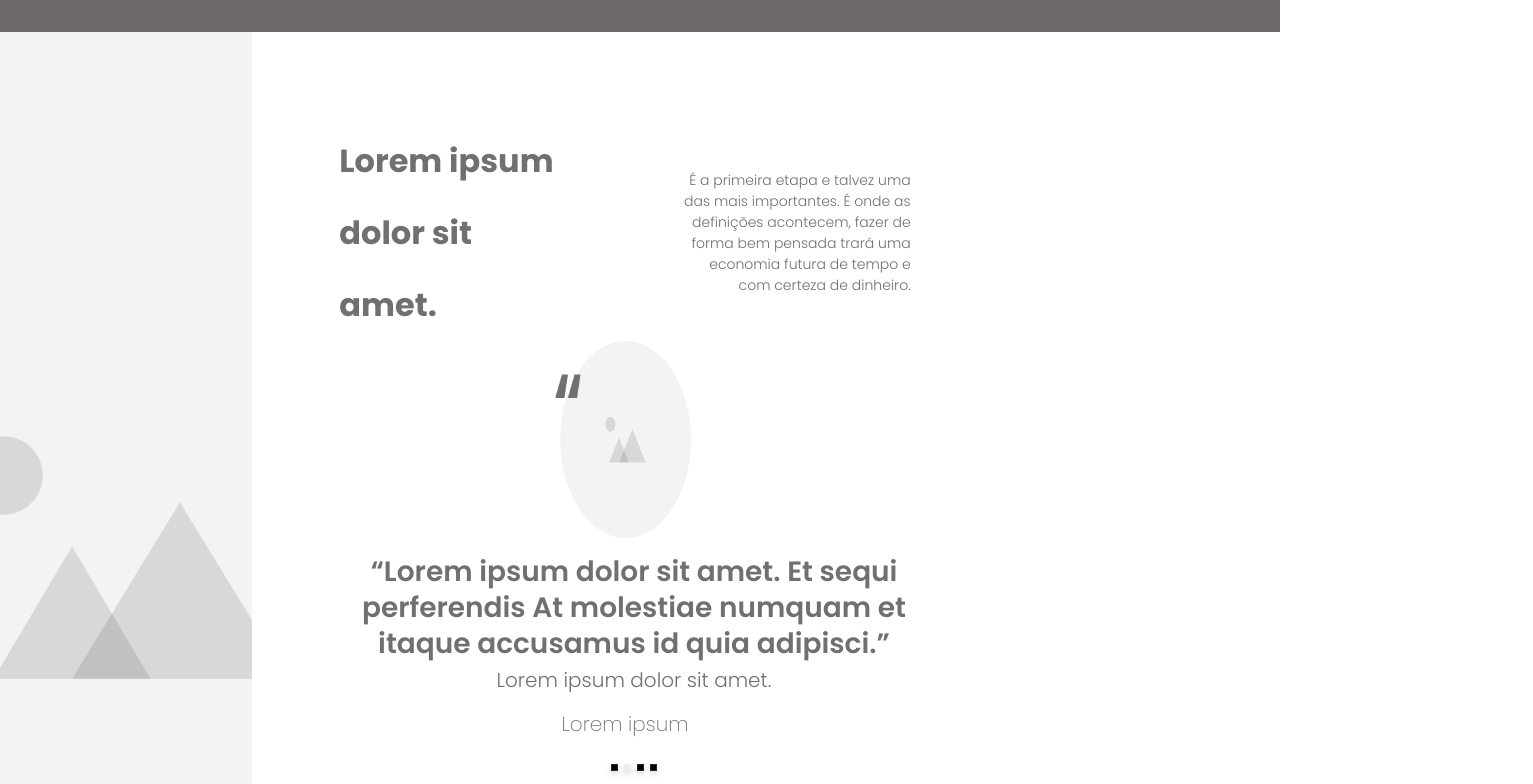
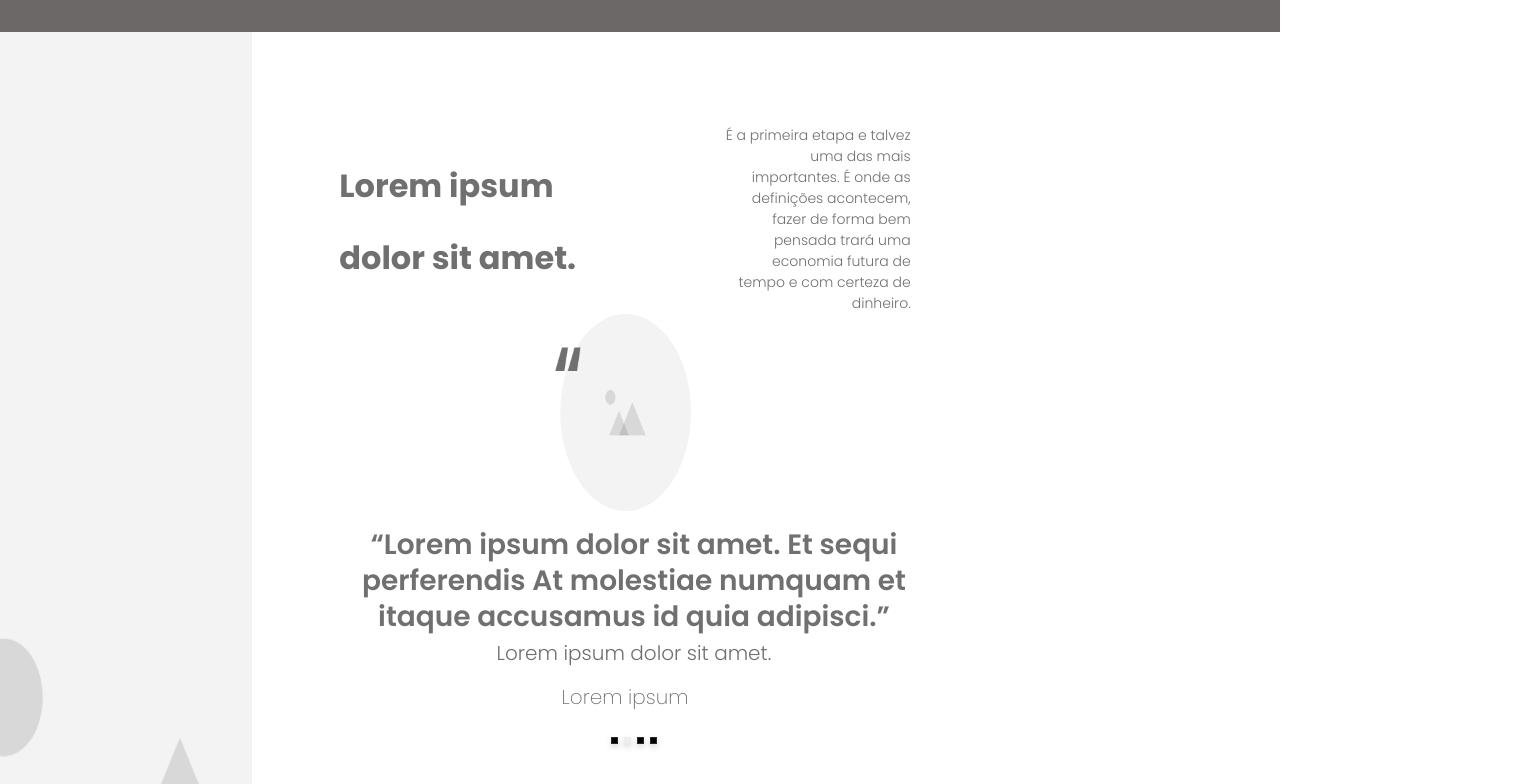
Before and after one commit to PiviaN/ProjetoBlog, a React (Create React App) app: page / in a window 1280 px wide. Shown: the part 3560-4344 px from the top of the page, 1533 px wide, since content can reach past the window. Built offline with nearby package versions, Linux system fonts and the light colour scheme.

Commit message:
ajustes desktop

```diff
--- a/src/components/Album/Album.css
+++ b/src/components/Album/Album.css
@@ -139,7 +139,7 @@
 
   .lateral-image {
     width: 19.69vw;
-    height: 100%;
+    height: 1574px;
   }
 
   .top-album {
@@ -147,12 +147,12 @@
     padding-left: 6.82vw;
     padding-top: 93px;
     padding-bottom: 225px;
-    height: 100%;
+    height: 1574px;
   }
 
   .control-album-title {
-    width: 19.01vw;
-    min-height: 139px;
+    width: 365px;
+    height: 139px;
     margin-right: 111px;
   }
 
--- a/src/components/Blog/Blog.js
+++ b/src/components/Blog/Blog.js
@@ -40,7 +40,7 @@ export default function Blog() {
                 <div className="control-big-description">
                   <p className="big-description">
                     É a primeira etapa e talvez uma das mais importantes. É onde
-                    as definições acontecem. ue
+                    as definições acontecem.
                   </p>
                 </div>
                 <a href="https://google.com" className="read-link">
--- a/src/components/CardGroup/CardGroup.css
+++ b/src/components/CardGroup/CardGroup.css
@@ -31,13 +31,14 @@
 
   .card-group-desktop {
     width: 100%;
-    height: 70vh;
+    height: 646px;
   }
 
   .pt-97 {
     width: 80%;
-    padding-top: 97px;
-    padding-left: 12.5vw;
+    display: flex;
+    justify-content: center;
+    align-items: center;
     background-color: #6c6868;
   }
 
@@ -77,6 +78,8 @@
   .cards-horizontal {
     flex-wrap: wrap;
     width: 55.99vw;
+    margin-bottom: 47px;
+    height: 213px;
   }
 
   .card-horizontal {
--- a/src/components/CardGroup/CardGroup.js
+++ b/src/components/CardGroup/CardGroup.js
@@ -10,6 +10,7 @@ export default function CardGroup() {
     <>
       <section className="card-group-desktop d-flex">
         <div className="pt-97">
+          <div className="d-flex flex-column">
             <h1 className="cards-slider-title">Lorem ipsum dolor sit amet.</h1>
             <p className="cards-slider-subtitle">Lorem ipsum dolor sit amet.</p>
 
@@ -22,8 +23,8 @@ export default function CardGroup() {
                   </h3>
                   <div className="control-subtitle-info-2">
                     <p className="subtitle-info color-white">
-                    Inteligência para gestão de vendas. Inteligência para gestão
-                    de vendas.
+                      Inteligência para gestão de vendas. Inteligência para
+                      gestão de vendas.
                     </p>
                   </div>
                   <a
@@ -42,8 +43,8 @@ export default function CardGroup() {
                   </h3>
                   <div className="control-subtitle-info-2">
                     <p className="subtitle-info color-white">
-                    Inteligência para gestão de vendas. Inteligência para gestão
-                    de vendas.
+                      Inteligência para gestão de vendas. Inteligência para
+                      gestão de vendas.
                     </p>
                   </div>
                   <a
@@ -62,8 +63,8 @@ export default function CardGroup() {
                   </h3>
                   <div className="control-subtitle-info-2">
                     <p className="subtitle-info color-white">
-                    Inteligência para gestão de vendas. Inteligência para gestão
-                    de vendas.
+                      Inteligência para gestão de vendas. Inteligência para
+                      gestão de vendas.
                     </p>
                   </div>
                   <a
@@ -82,8 +83,8 @@ export default function CardGroup() {
                   </h3>
                   <div className="control-subtitle-info-2">
                     <p className="subtitle-info color-white">
-                    Inteligência para gestão de vendas. Inteligência para gestão
-                    de vendas.
+                      Inteligência para gestão de vendas. Inteligência para
+                      gestão de vendas.
                     </p>
                   </div>
                   <a
@@ -103,8 +104,13 @@ export default function CardGroup() {
                 </button>
                 <p className="counter">2/10</p>
                 <button className="button-counter">
-                <FontAwesomeIcon icon={faArrowRight} size="2xl" color="#fff" />
+                  <FontAwesomeIcon
+                    icon={faArrowRight}
+                    size="2xl"
+                    color="#fff"
+                  />
                 </button>
+              </div>
             </div>
           </div>
         </div>
--- a/src/components/CardsList/CardsList.css
+++ b/src/components/CardsList/CardsList.css
@@ -17,7 +17,8 @@
 
 .card-ux {
   height: 204px;
-  width: 233px;
+  width: 12.14vw;
+  flex-wrap: wrap;
   background-image: url(../../../src/assets/card-background.png);
   box-shadow: 0px 0px 3px #00000029;
 }
@@ -44,7 +45,7 @@
   background: #ffffff 0% 0% no-repeat padding-box;
   box-shadow: 0px 3px 6px #00000029;
   border-radius: 20px;
-  width: 174px;
+  width: 9.06vw;
   height: 39px;
   border: none;
   margin-top: -1.5rem;
```
Lines whose indentation alone changed are shown as unchanged.
